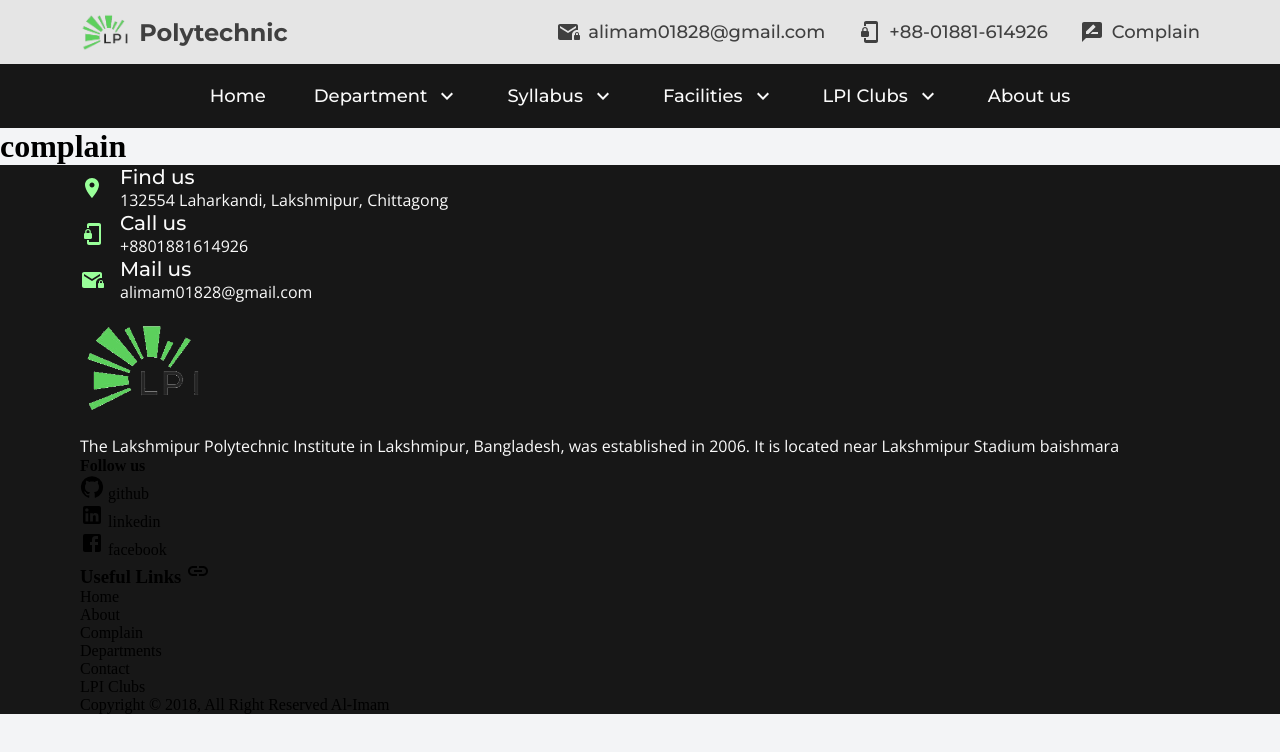
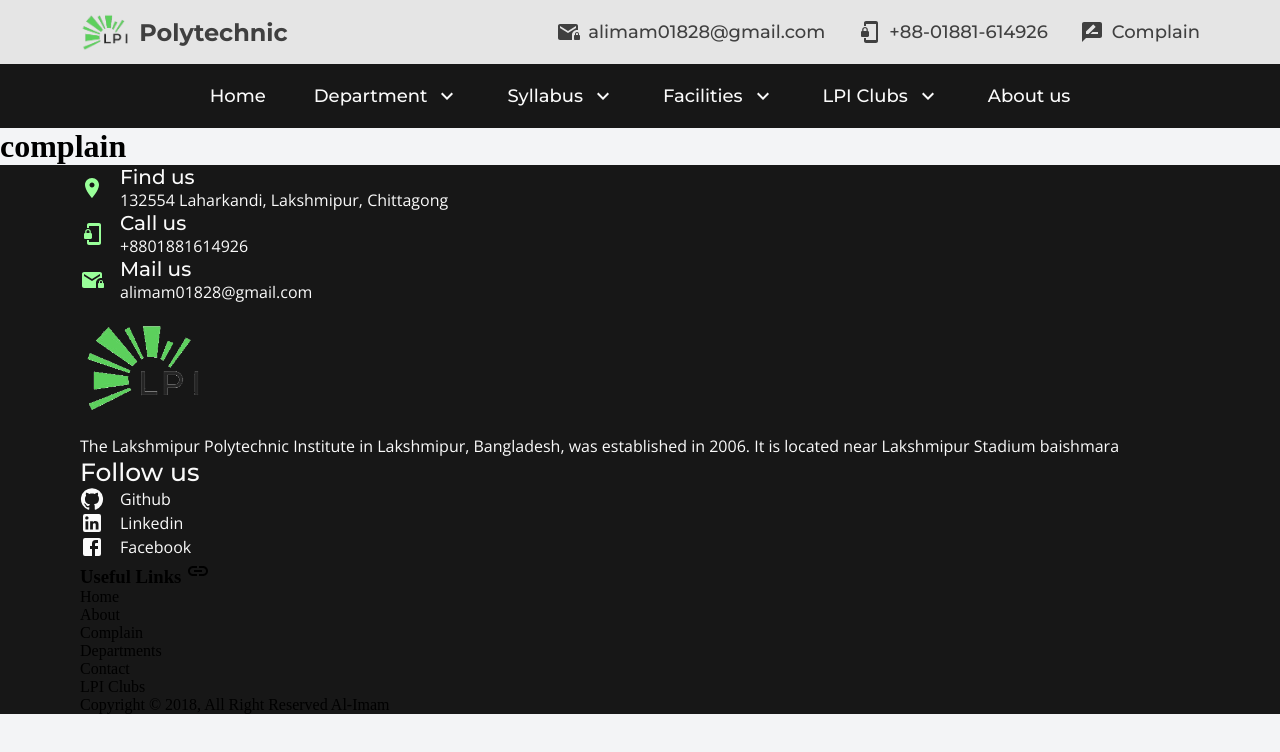
Before and after one commit to al-imam/lpi, a React (Vite) app: page /complain in a window 1280 px wide. Shown: the top 752 px of the page. Built offline with nearby package versions, Linux system fonts and the light colour scheme.

Commit message:
style footer social media section

```diff
--- a/src/components/Footer/Footer.jsx
+++ b/src/components/Footer/Footer.jsx
@@ -26,17 +26,20 @@ function Footer() {
           <ul className={classes.socialItems}>
             <li>
               <a href="#" className={classes.socialItem}>
-                <GitHubIcon /> github
+                <GitHubIcon />
+                Github
               </a>
             </li>
             <li>
               <a href="#" className={classes.socialItem}>
-                <LinkedInIcon /> linkedin
+                <LinkedInIcon />
+                Linkedin
               </a>
             </li>
             <li>
               <a href="#" className={classes.socialItem}>
-                <FacebookIcon /> facebook
+                <FacebookIcon />
+                Facebook
               </a>
             </li>
           </ul>
--- a/src/components/Footer/footer.module.css
+++ b/src/components/Footer/footer.module.css
@@ -26,3 +26,25 @@
   font-weight: var(--fw-400);
   font-size: var(--h6);
 }
+
+.socialHeading {
+  font-family: var(--ff-m);
+  font-weight: var(--fw-500);
+  font-size: var(--h4);
+  color: var(--gray-50);
+}
+
+.socialItems {
+  display: flex;
+  flex-direction: column;
+}
+
+.socialItem {
+  display: flex;
+  align-items: center;
+  column-gap: 1rem;
+  font-size: var(--h6);
+  font-family: var(--ff-os);
+  font-weight: var(--fw-400);
+  color: var(--gray-50);
+}
```
